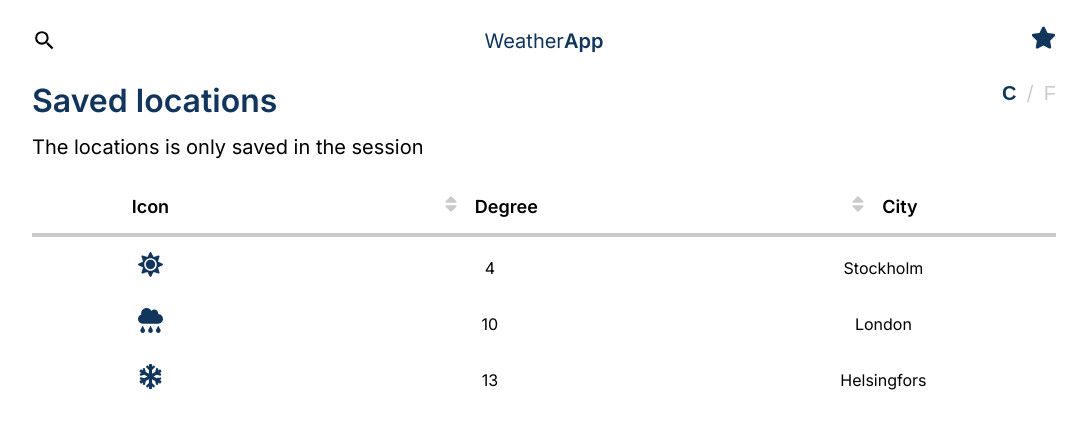
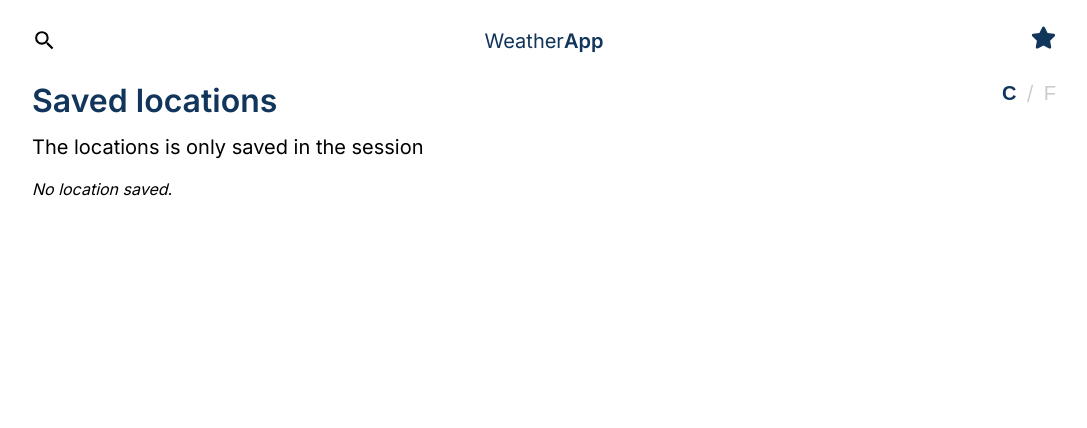
Before and after one commit to HejCattis/WeatherApp, a React (Vite) app in the folder WeatherApp/: page /saved in a window 1280 px wide. Shown: the top 428 px of the page, without its empty margins (96-1183 px from the left). Built offline with nearby package versions, Linux system fonts and the light colour scheme.

Commit message:
Save locations done

```diff
--- a/WeatherApp/src/components/Header.tsx
+++ b/WeatherApp/src/components/Header.tsx
@@ -1,8 +1,10 @@
 import "../style/Header.css"
 import { FaRegStar, FaStar } from "react-icons/fa";
-import { useState } from "react";
-import {  useUnitSwitch } from "../utils/handleUnitSwitch";
+import { useState, useEffect } from "react";
+import { useUnitSwitch } from "../utils/handleUnitSwitch";
 import useStoreUnit from "../store/storeUnits";
+import useStoreSaved from "../store/storeSaved";
+import useStoreWeather from "../store/storeWeather";
 
 interface HeaderProps {
   title: string | undefined
@@ -14,14 +16,36 @@ interface HeaderProps {
 function Header({subtitle, title, icon, text}: HeaderProps) {
   const handleUnitSwitch = useUnitSwitch();
   const { storeUnit } = useStoreUnit();
+  const { storeSaved, setStoreSaved } = useStoreSaved();
+  const {weatherData} = useStoreWeather();
 
   const [save, setSave] = useState(false)
 
+  useEffect(() => {
+    const cityName = weatherData?.name;
+    if (cityName) {
+      const isCitySaved = storeSaved.some((savedCity) => savedCity.city === cityName);
+      setSave(isCitySaved);
+    } else {
+      setSave(false);
+    }
+  }, [storeSaved, weatherData?.name]);
 
-// FIXA DENNA
   const handleSave = () => {
-    setSave(!save);
+    const cityName = weatherData?.name;
+
+    if (cityName && !save) {
+      setStoreSaved((prev) => [
+        ...prev,
+        {
+          city: cityName,
+          degree: weatherData.main.temp,
+          icon: weatherData.weather[0].main,
+        },
+      ]);
+      setSave(true);
     }
+  };
 
   return (
     <div className="container">
@@ -32,7 +56,7 @@ function Header({subtitle, title, icon, text}: HeaderProps) {
       </section>
       <section className="section-icons">
         {icon && (
-            save ? <FaStar className="icon" onClick={handleSave} /> : <FaRegStar className="icon" onClick={handleSave} />
+          save ? <FaStar className="icon" /> : <FaRegStar className="icon" onClick={handleSave} />
         )}
         <div>
           <button
@@ -50,12 +74,10 @@ function Header({subtitle, title, icon, text}: HeaderProps) {
           >
             F
           </button>
-
         </div>
       </section>
     </div>
   );
-
 }
 
 export default Header;
--- a/WeatherApp/src/pages/SavedPage.tsx
+++ b/WeatherApp/src/pages/SavedPage.tsx
@@ -3,6 +3,8 @@ import { DataItem } from "../components/Table";
 import SortableTable from "../components/SortableTable";
 import { getWeatherIcon } from "../utils/getWeatherIcon";
 import Navbar from "../components/Navbar";
+import useStoreUnit from "../store/storeUnits";
+import useStoreSaved from "../store/storeSaved";
 
 
 
@@ -10,42 +12,44 @@ function SavedPage() {
     const title = "Saved locations"
     const titleText = "The locations is only saved in the session"
 
-    const test = 'Clear'
-    const test2 = 'Rain'
-    const test3= 'Snow'
-    const data: DataItem[] = [
-        {
-            icon: getWeatherIcon(test),
-            degree: 4,
-            city: 'Stockholm',
-        },
-        {
-            icon: getWeatherIcon(test2),
-            degree: 10,
-            city: 'London',
+    const { storeSaved } = useStoreSaved();
 
-        },
-        {
-            icon: getWeatherIcon(test3),
-            degree: 13,
-            city: 'Helsingfors',
-        }
-    ]
+    // const test = 'Clear'
+    // const test2 = 'Rain'
+    // const test3= 'Snow'
+    // const data: DataItem[] = [
+    //     {
+    //         icon: getWeatherIcon(test),
+    //         degree: 4,
+    //         city: 'Stockholm',
+    //     },
+    //     {
+    //         icon: getWeatherIcon(test2),
+    //         degree: 10,
+    //         city: 'London',
+
+    //     },
+    //     {
+    //         icon: getWeatherIcon(test3),
+    //         degree: 13,
+    //         city: 'Helsingfors',
+    //     }
+    // ]
 
     const config = [
         {
             label: 'Icon',
-            render: (savedCity: DataItem) => <>{savedCity.icon}</>
+            render: (storeSaved: DataItem) => <>{storeSaved.icon}</>
         },
         {
             label: 'Degree',
-            render: (savedCity: DataItem) => <>{savedCity.degree}</>,
-            sortValue: (savedCity: DataItem) => savedCity.degree
+            render: (storeSaved: DataItem) => <>{storeSaved.degree}</>,
+            sortValue: (storeSaved: DataItem) => storeSaved.degree
         },
         {
             label: 'City',
-            render: (savedCity: DataItem) => <>{savedCity.city}</>,
-            sortValue: (savedCity: DataItem) => savedCity.city
+            render: (storeSaved: DataItem) => <>{storeSaved.city}</>,
+            sortValue: (storeSaved: DataItem) => storeSaved.city
         },
       ]
 
@@ -55,7 +59,9 @@ function SavedPage() {
         <div>
             <Navbar></Navbar>
             <Header title={title} text={titleText}></Header>
-            <SortableTable data={data} config={config} getKey={getKey}></SortableTable>
+            { storeSaved.length > 0 ?
+            <SortableTable data={storeSaved} config={config} getKey={getKey}></SortableTable>
+            : <p style={{width: "80vw", margin: "0 auto", fontStyle: "italic"}}>No location saved.</p>}
         </div>
     )
 }
--- /dev/null
+++ b/WeatherApp/src/store/storeSaved.ts
@@ -0,0 +1,19 @@
+import { create } from "zustand";
+
+interface StoreSavedState {
+    storeSaved: SavedObject[];
+    setStoreSaved: (fn: (prev: SavedObject[]) => SavedObject[]) => void;
+}
+
+interface SavedObject {
+    city: string,
+    degree: number,
+    icon: string
+}
+
+const useStoreSaved = create<StoreSavedState>((set) => ({
+    storeSaved: [],
+    setStoreSaved: (fn) => set((state) => ({ storeSaved: fn(state.storeSaved) })),
+}));
+
+export default useStoreSaved;
```
Lines whose indentation alone changed are shown as unchanged.
